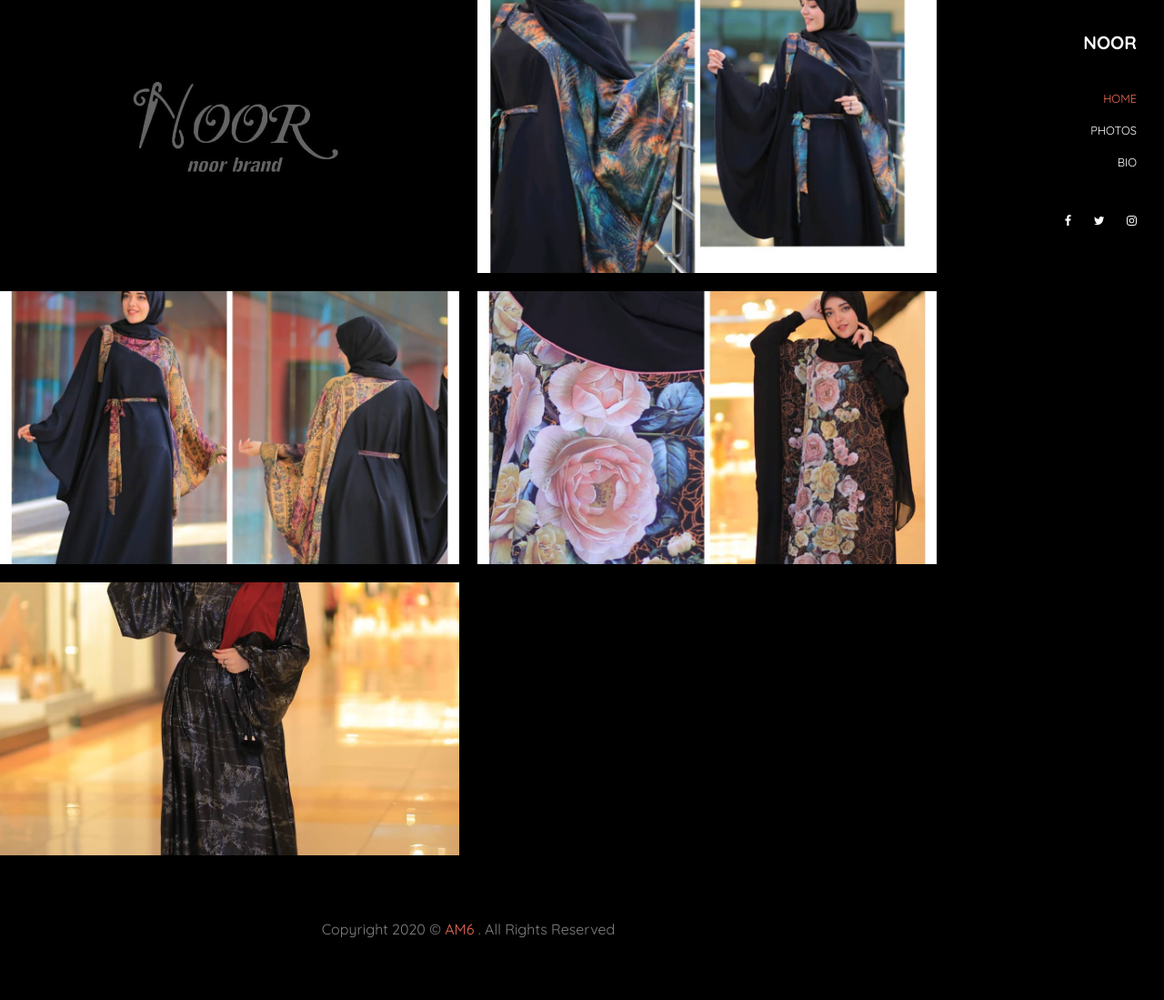
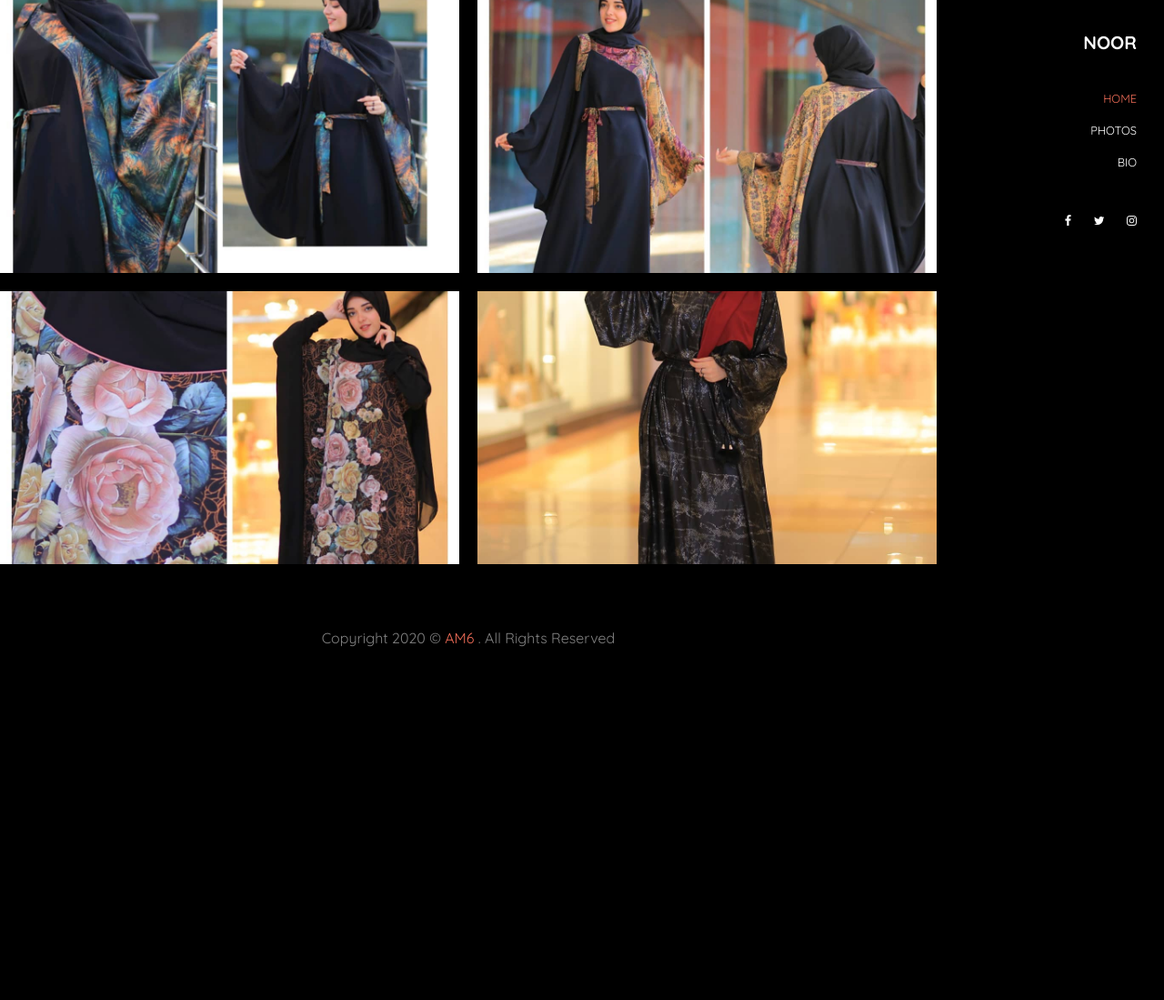
Before and after one commit to AM6SoftwareCompany/noor-br, a Django app: page / in a window 1280 px wide. Shown: the whole page at 91% size. After the commit the page ends 711 px from the top, so only its background shows below. Run offline with Django 3.2, Linux system fonts and the light colour scheme; some libraries are stand-ins or nearby versions; some web fonts are replaced.

Commit message:
removed the logofrom the home

```diff
--- a/main/templates/main/home.html
+++ b/main/templates/main/home.html
@@ -71,17 +71,17 @@
       <div class="container-fluid photos">
         <div class="row align-items-stretch">
 
-          <div class="col-6 col-md-6 col-lg-6" data-aos="fade-up">
+<!--           <div class="col-6 col-md-6 col-lg-6" data-aos="fade-up">
             <a href="#" class="d-block photo-item">
               <img src="{% static 'img/logo.jpg' %}" alt="Image" class="img-fluid">
-              <!-- <div class="photo-text-more">
+              <div class="photo-text-more">
                 <div class="photo-text-more">
                   <h3 class="heading">Photos Title Here</h3>
                   <span class="meta">42 Photos</span>
                 </div>
-              </div> -->
+              </div>
             </a>
-          </div>
+          </div> -->
           <div class="col-6 col-md-6 col-lg-6" data-aos="fade-up" data-aos-delay="100">
             <a href="#" class="d-block photo-item">
               <img src="{% static 'img/2.jpg' %}" alt="Image" class="img-fluid">
```
